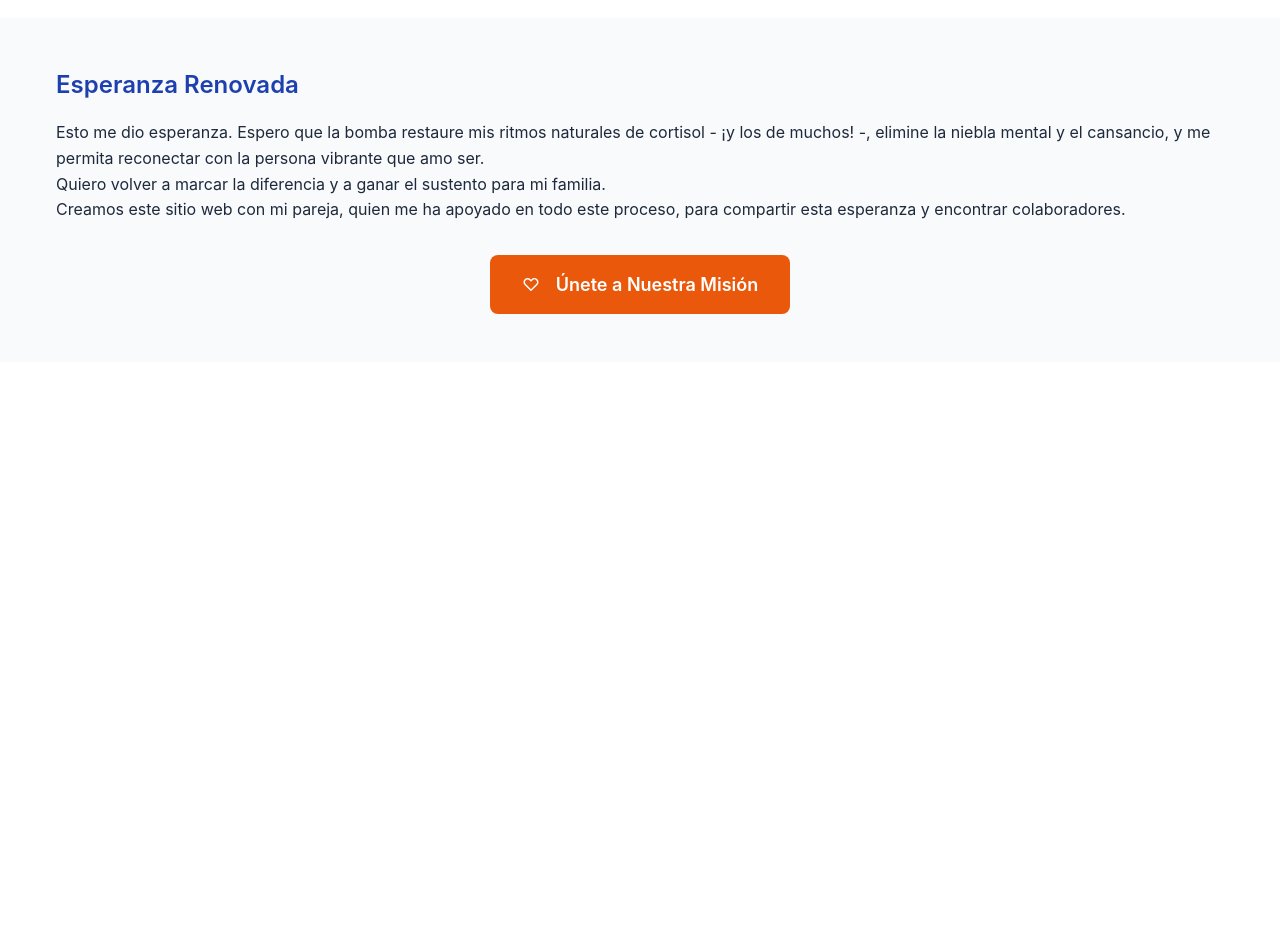
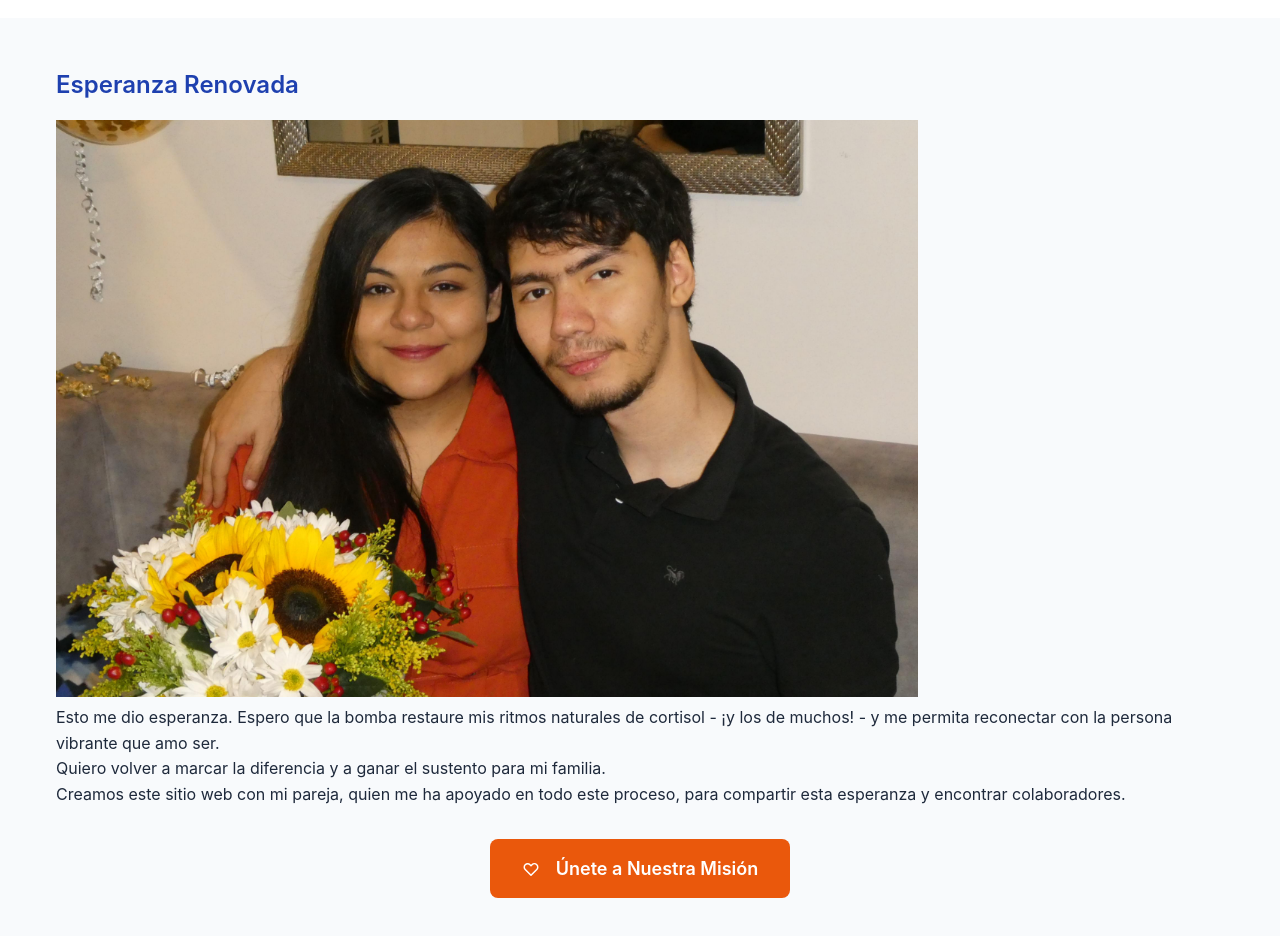
Before and after one commit to Naveduran/hc_infusion_pump_web_page, a website with bundled scripts: page es/mystory.html in a window 1280 px wide. Shown: the part 1920-2856 px from the top of the page. Before the commit the page ends 2282 px from the top, so only its background shows below. Built offline with nearby package versions, Linux system fonts and the light colour scheme.

Commit message:
content review, added photos

```diff
--- a/es/mystory.html
+++ b/es/mystory.html
@@ -87,7 +87,7 @@
             <div class="container">
                 <h2 id="discovery-heading" class="heading-2">El Descubrimiento</h2>
 
-                <img src="../assets/images/insulin-pump-payne.png" alt="Foto de Natalia" loading="lazy">
+                <img src="../assets/images/insulin-pump-payne.png" alt="Foto del prototipo de Payne" loading="lazy">
 
                 <article class="research-story">
                     <div class="timeline-item">
@@ -159,10 +159,12 @@
             <div class="container">
                 <h2 id="hope-heading" class="heading-2">Esperanza Renovada</h2>
 
+                <img src="../assets/images/nata-and-nico.png" alt="Foto de Pareja" loading="lazy">
+
                 <article class="research-story">
                     <div class="research-story__content">
                         <p>
-                            Esto me dio esperanza. Espero que la bomba restaure mis ritmos naturales de cortisol - ¡y los de muchos! -, elimine la niebla mental y el cansancio, y me permita reconectar con la persona vibrante que amo ser.
+                            Esto me dio esperanza. Espero que la bomba restaure mis ritmos naturales de cortisol - ¡y los de muchos! - y me permita reconectar con la persona vibrante que amo ser.
                         </p>
 
                         <div class="pull-quote">
```
